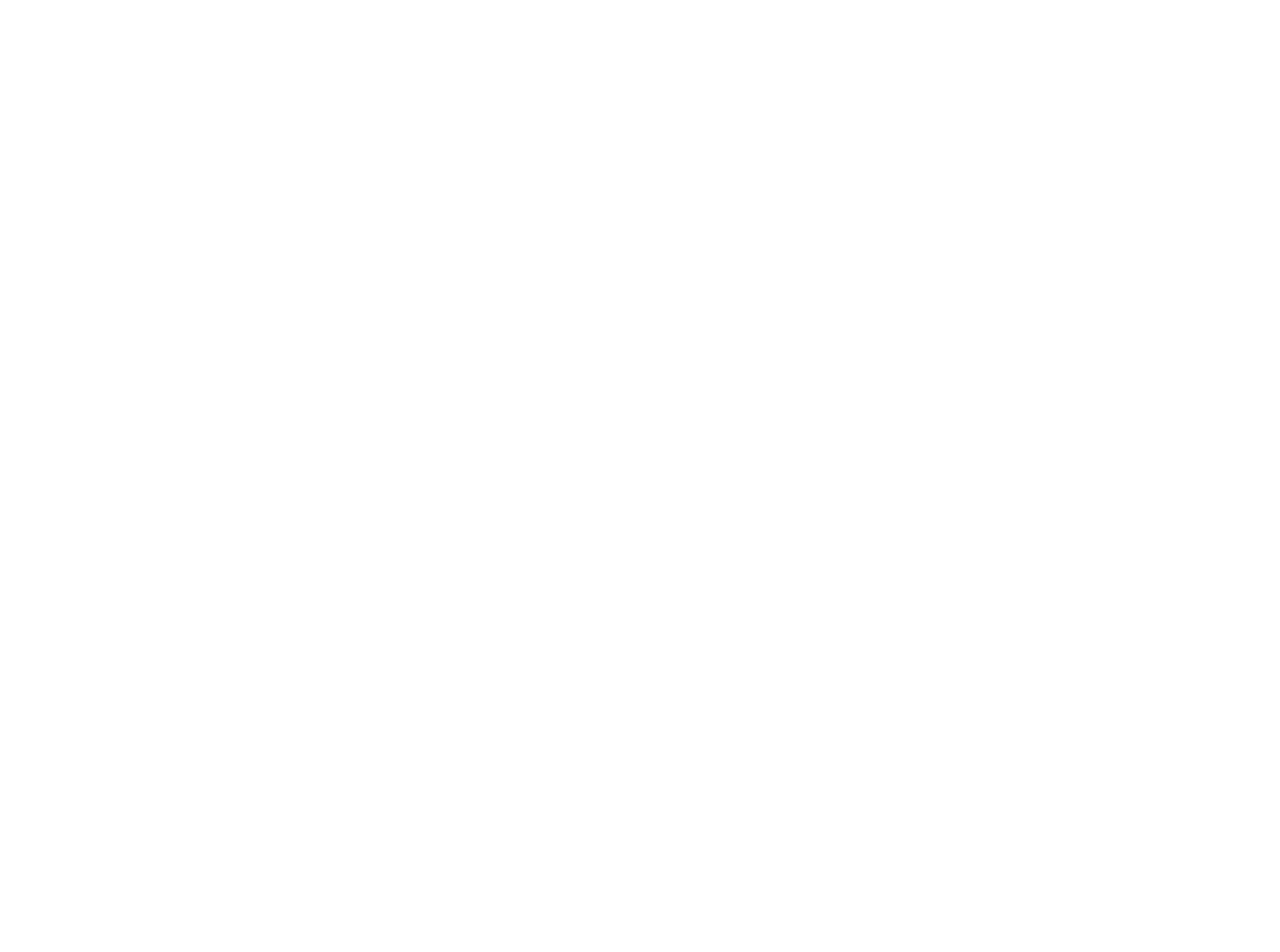
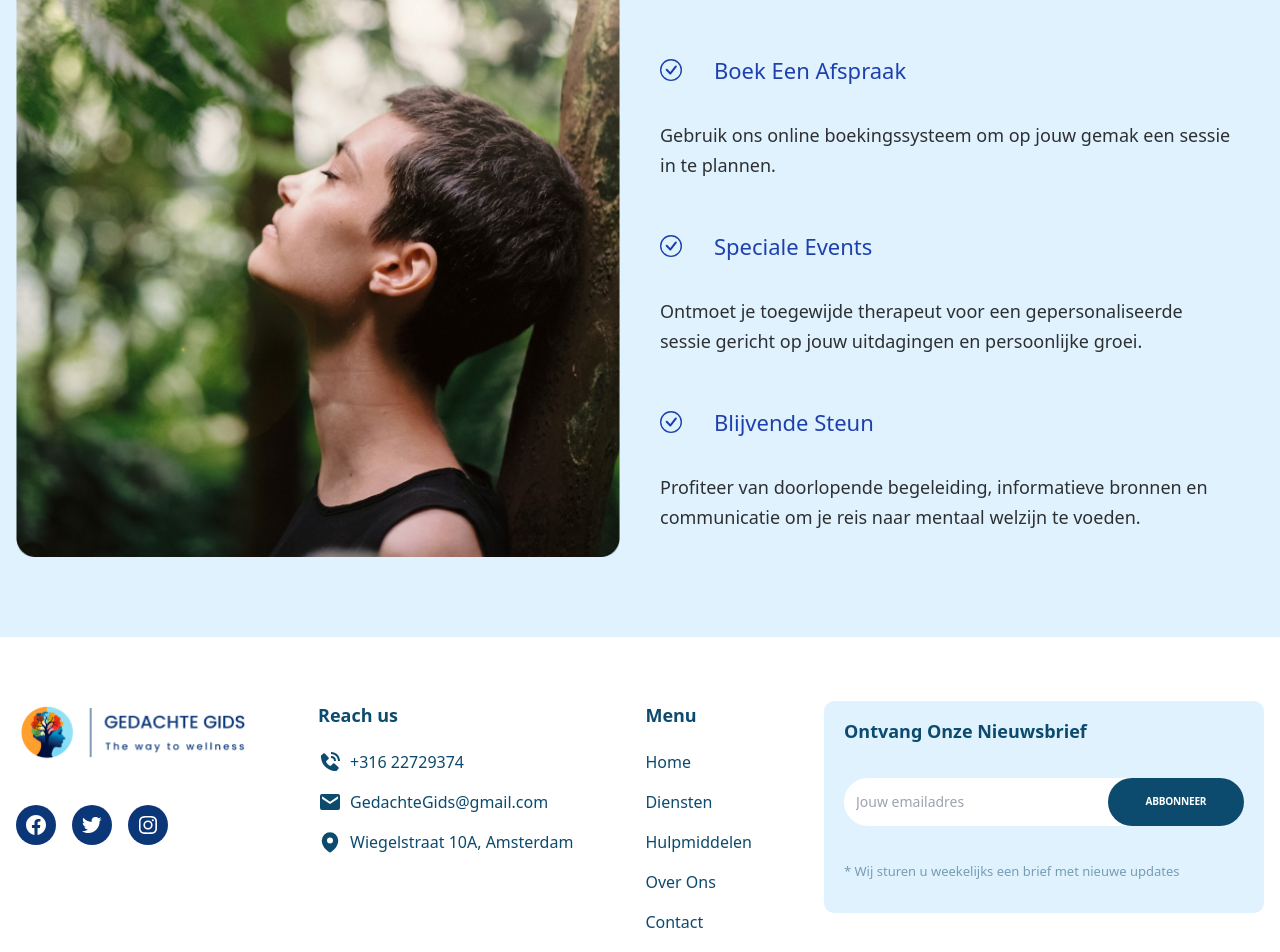
Before and after one commit to mufaqar/gedachte, a Next.js app: page / in a window 1280 px wide. Shown: the part 1760-2712 px from the top of the page. Before the commit the page ends 1786 px from the top, so only its background shows below. Built offline with nearby package versions, Linux system fonts and the light colour scheme.

Commit message:
Wellnes_Sec

```diff
--- a/src/components/footer.tsx
+++ b/src/components/footer.tsx
@@ -3,23 +3,41 @@
 import React from 'react'
 import { BiSolidPhoneCall, BiSolidEnvelope } from 'react-icons/bi'
 import { HiMapPin } from 'react-icons/hi2'
+import { BiLogoFacebookCircle, BiLogoTwitter, BiLogoInstagram } from 'react-icons/bi'
 
 function Footer() {
   return (
     <footer className='bg-white'>
-      <div className='py-16 container mx-auto px-4 grid md:grid-cols-4 grid-cols-1 gap-7'>
-        <div>
+      <div className='py-16 container mx-auto px-4 flex md:flex-row flex-col justify-between gap-7 border-b border-indigo-950/10'>
+        <div className='md:w-fit w-full'>
           <Link href="/">
             <Image src="/images/logo.png" alt='logo' width={230} height={65} className='' />
           </Link>
+          <ul className='flex gap-4 mt-10'>
+            <li className='h-10 w-10 bg-title_clr flex items-center justify-center rounded-full'>
+              <Link href="#">
+                <BiLogoFacebookCircle className="text-2xl text-white" />
+              </Link>
+            </li>
+            <li className='h-10 w-10 bg-title_clr flex items-center justify-center rounded-full'>
+              <Link href="#">
+                <BiLogoTwitter className="text-2xl text-white" />
+              </Link>
+            </li>
+            <li className='h-10 w-10 bg-title_clr flex items-center justify-center rounded-full'>
+              <Link href="#">
+                <BiLogoInstagram className="text-2xl text-white" />
+              </Link>
+            </li>
+          </ul>
         </div>
-        <div>
-          <h6 className='text-lg font-semibold text-title_clr mb-5'>
+        <div className='md:w-fit w-full'>
+          <h6 className='text-sky-900 text-lg font-semibold leading-relaxed mb-5'>
             Reach us
           </h6>
           <ul className='grid gap-4'>
             <li>
-              <Link href="tel:+31622729374" className='text-base font-normal text-title_clr flex gap-2 items-center'>
+              <Link href="tel:+31622729374" className='text-sky-900 text-base font-normal flex gap-2 items-center'>
                 <BiSolidPhoneCall className="w-6 h-6" />
                 <span>
                   +316 22729374
@@ -27,7 +45,7 @@
               </Link>
             </li>
             <li>
-              <Link href="mailto:GedachteGids@gmail.com" className='text-base font-normal text-title_clr flex gap-2 items-center'>
+              <Link href="mailto:GedachteGids@gmail.com" className='text-sky-900 text-base font-normal flex gap-2 items-center'>
                 <BiSolidEnvelope className="w-6 h-6" />
                 <span>
                   GedachteGids@gmail.com
@@ -35,7 +53,7 @@
               </Link>
             </li>
             <li>
-              <span className='text-base font-normal text-title_clr flex gap-2 items-center'>
+              <span className='text-sky-900 text-base font-normal flex gap-2 items-center'>
                 <HiMapPin className="w-6 h-6" />
                 <span>
                   Wiegelstraat 10A,
@@ -45,38 +63,69 @@
             </li>
           </ul>
         </div>
-        <div>
-          <h6 className='text-lg font-semibold text-title_clr mb-5'>
+        <div className='md:w-fit w-full'>
+          <h6 className='text-sky-900 text-lg font-semibold leading-relaxed mb-5'>
             Menu
           </h6>
           <ul className='grid gap-4'>
             <li>
-              <Link href="/" className='text-base font-normal text-title_clr flex gap-2 items-center'>
+              <Link href="/" className='text-sky-900 text-base font-normal'>
                 Home
               </Link>
             </li>
             <li>
-              <Link href="#" className='text-base font-normal text-title_clr flex gap-2 items-center'>
+              <Link href="#" className='text-sky-900 text-base font-normal'>
                 Diensten
               </Link>
             </li>
             <li>
-              <Link href="#" className='text-base font-normal text-title_clr flex gap-2 items-center'>
+              <Link href="#" className='text-sky-900 text-base font-normal'>
                 Hulpmiddelen
               </Link>
             </li>
             <li>
-              <Link href="#" className='text-base font-normal text-title_clr flex gap-2 items-center'>
+              <Link href="#" className='text-sky-900 text-base font-normal'>
                 Over Ons
               </Link>
             </li>
             <li>
-              <Link href="#" className='text-base font-normal text-title_clr flex gap-2 items-center'>
+              <Link href="#" className='text-sky-900 text-base font-normal'>
                 Contact
               </Link>
             </li>
           </ul>
         </div>
+        <div className='md:w-fit w-full'>
+          <div className='bg-sky-100 rounded-[10px] py-4 px-5'>
+            <h6 className='text-sky-900 text-lg font-semibold leading-relaxed mb-8'>
+              Ontvang Onze Nieuwsbrief
+            </h6>
+            <form action="#">
+              <div className="items-center flex bg-white rounded-[26px]">
+                <div className="relative w-full">
+                  <label htmlFor="email" className="hidden mb-2 text-sm font-medium text-gray-900">Email address</label>
+                  <input className="block p-3 w-full text-zinc-600 text-sm font-normal bg-transparent rounded-tl-[26px] rounded-bl-[26px] focus:ring-0 focus:outline-0"
+                    placeholder="Jouw emailadres"
+                    type="email"
+                    id="email" />
+                </div>
+                <div className='w-[174px] px-[17.79px] py-[4.45px] bg-sky-900 rounded-3xl justify-center items-center gap-[4.45px] inline-flex'>
+                  <button type="submit" className="py-3 px-5 w-full text-center text-white text-[10.08px] font-semibold uppercase tracking-tight">
+                    Abbonneer
+                  </button>
+                </div>
+              </div>
+              <p className="opacity-50 text-sky-900 text-[13px] font-medium mt-9 mb-4">
+                * Wij sturen u weekelijks een brief met nieuwe updates
+              </p>
+            </form>
+          </div>
+        </div>
+      </div>
+      <div className='container mx-auto px-4 pt-14 pb-5'>
+        <p className='text-neutral-500 text-base font-normal leading-[34px] text-center'>
+          Copyright Gedachte gids. All right reserved
+        </p>
       </div>
     </footer>
   )
--- /dev/null
+++ b/src/components/wellnes-sec.tsx
@@ -0,0 +1,69 @@
+import Image from 'next/image'
+import Link from 'next/link'
+import React from 'react'
+import { BsCheckCircle } from 'react-icons/bs'
+
+function Wellnes_Sec() {
+    return (
+        <section className='py-20 bg-sky-100'>
+            <div className='container mx-auto px-4 grid md:grid-cols-2 grid-cols-1 md:gap-10 gap-5'>
+                <div>
+                    <Image src="/images/wellness.png" alt='wellness.png' width={644} height={864} className='w-full' />
+                </div>
+                <div>
+                    <h2 className="text-sky-900 text-[32px] font-semibold leading-[52px] mb-10">
+                        Ga op weg naar welzijn
+                    </h2>
+                    <ul className='grid gap-10'>
+                        <li>
+                            <h3 className='text-blue-800 text-[22px] font-medium capitalize leading-[52px] flex items-center gap-8'>
+                                <BsCheckCircle />
+                                <Link href="#">
+                                    Ontdek Onze diensten
+                                </Link>
+                            </h3>
+                            <p className="w-[577px] opacity-80 text-black text-lg font-normal leading-[30px] mt-6">
+                                Ontdek ons aanbod van op maat gemaakte diensten voor mentale gezondheid, speciaal ontworpen om aan jouw unieke behoeften en doelen te voldoen.
+                            </p>
+                        </li>
+                        <li>
+                            <h3 className='text-blue-800 text-[22px] font-medium capitalize leading-[52px] flex items-center gap-8'>
+                                <BsCheckCircle />
+                                <Link href="#">
+                                    Boek een afspraak
+                                </Link>
+                            </h3>
+                            <p className="w-[577px] opacity-80 text-black text-lg font-normal leading-[30px] mt-6">
+                                Gebruik ons online boekingssysteem om op jouw gemak een sessie in te plannen.
+                            </p>
+                        </li>
+                        <li>
+                            <h3 className='text-blue-800 text-[22px] font-medium capitalize leading-[52px] flex items-center gap-8'>
+                                <BsCheckCircle />
+                                <Link href="#">
+                                    Speciale Events
+                                </Link>
+                            </h3>
+                            <p className="w-[577px] opacity-80 text-black text-lg font-normal leading-[30px] mt-6">
+                                Ontmoet je toegewijde therapeut voor een gepersonaliseerde sessie gericht op jouw uitdagingen en persoonlijke groei.
+                            </p>
+                        </li>
+                        <li>
+                            <h3 className='text-blue-800 text-[22px] font-medium capitalize leading-[52px] flex items-center gap-8'>
+                                <BsCheckCircle />
+                                <Link href="#">
+                                    Blijvende steun
+                                </Link>
+                            </h3>
+                            <p className="w-[577px] opacity-80 text-black text-lg font-normal leading-[30px] mt-6">
+                                Profiteer van doorlopende begeleiding, informatieve bronnen en communicatie om je reis naar mentaal welzijn te voeden.
+                            </p>
+                        </li>
+                    </ul>
+                </div>
+            </div>
+        </section>
+    )
+}
+
+export default Wellnes_Sec
--- a/src/pages/index.tsx
+++ b/src/pages/index.tsx
@@ -2,6 +2,7 @@
 import { Inter } from 'next/font/google'
 import Banner from '@/components/banner'
 import Service_Box from '@/components/service-box'
+import Wellnes_Sec from '@/components/wellnes-sec'
 
 const inter = Inter({ subsets: ['latin'] })
 
@@ -33,6 +34,7 @@
           />
         </div>
       </section>
+      <Wellnes_Sec />
     </main >
   )
 }
```
Also changed, not shown: public/images/wellness.png (added).
